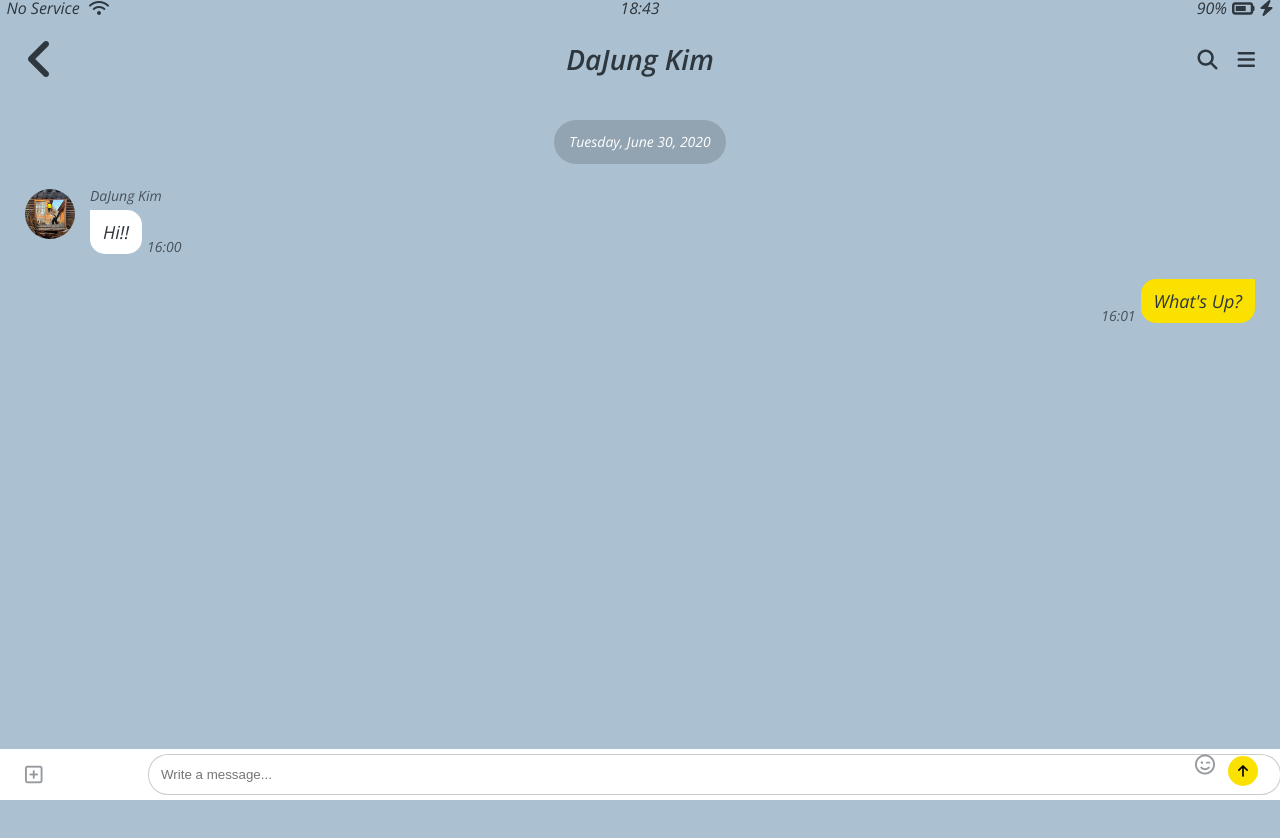
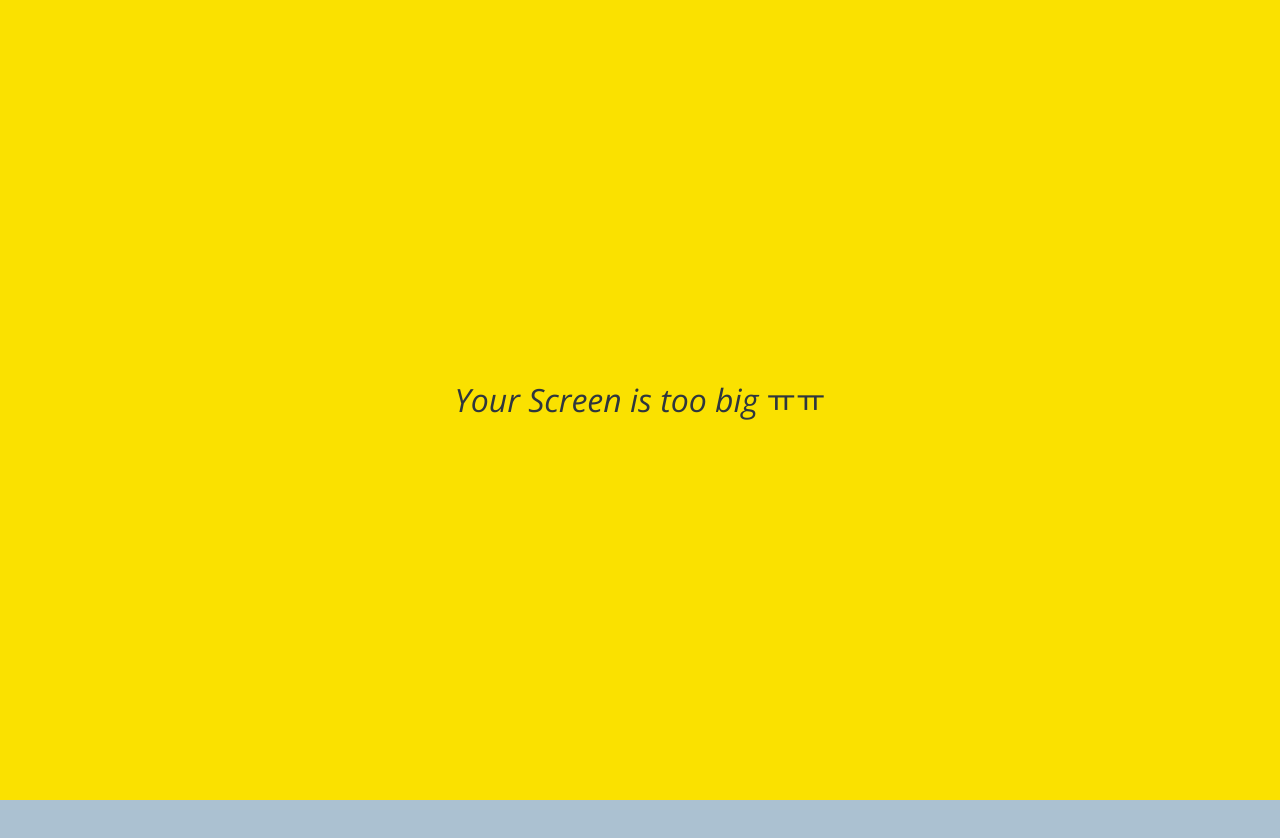
Before and after one commit to kmk0916/kakao-clone-2020, a plain HTML site: page chat.html in a window 1280 px wide. Shown: the top 838 px of the page. Drawn offline with nearby package versions, Linux system fonts and the light colour scheme.

Commit message:
210106_kokoa_clone_study_03

```diff
--- a/chat.html
+++ b/chat.html
@@ -74,6 +74,10 @@
         </div>
     </form>
 
+    <div id="no-mobile">
+        <span>Your Screen is too big ㅠㅠ</span>
+    </div>
+
     <script src="https://kit.fontawesome.com/6478f529f2.js" crossorigin="anonymous"></script>
 </body>
 </html>
--- /dev/null
+++ b/css/components/no-mobile.css
@@ -0,0 +1,18 @@
+#no-mobile {
+  position: absolute;
+  z-index: 99;
+  height: 100vh;
+  width: 100vw;
+  background-color: var(--yellow);
+  display: flex;
+  justify-content: center;
+  align-items: center;
+  font-size: 32px;
+  top: 0;
+}
+
+@media screen and (max-width: 645px) {
+  #no-mobile {
+    display: none;
+  }
+}
--- a/css/styles.css
+++ b/css/styles.css
@@ -11,6 +11,7 @@
 @import "components/user-component.css";
 @import "components/badge.css";
 @import "components/icon-row.css";
+@import "components/no-mobile.css";
 
 /* Screens */
 @import "screens/login.css";
```
Also changed, not shown: chats.html (+4 -0 lines), find.html (+4 -0 lines), friends.html (+5 -0 lines), index.html (+4 -0 lines), more.html (+4 -0 lines), settings.html (+4 -0 lines).
